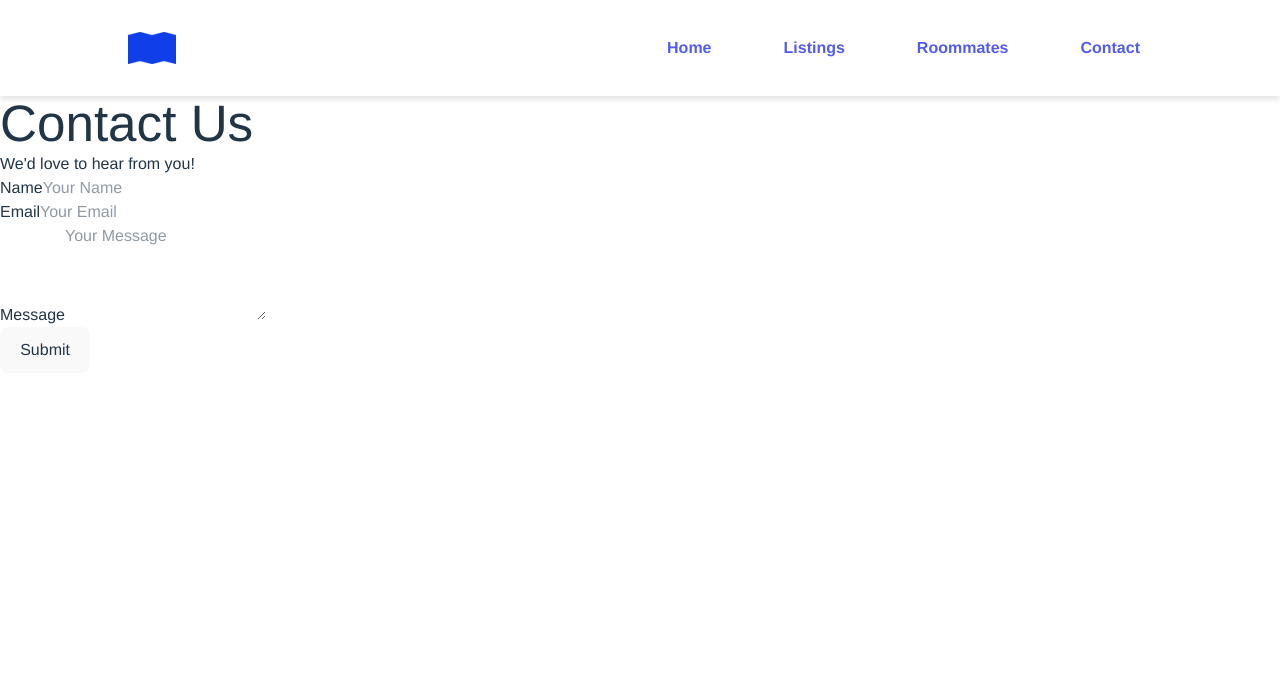
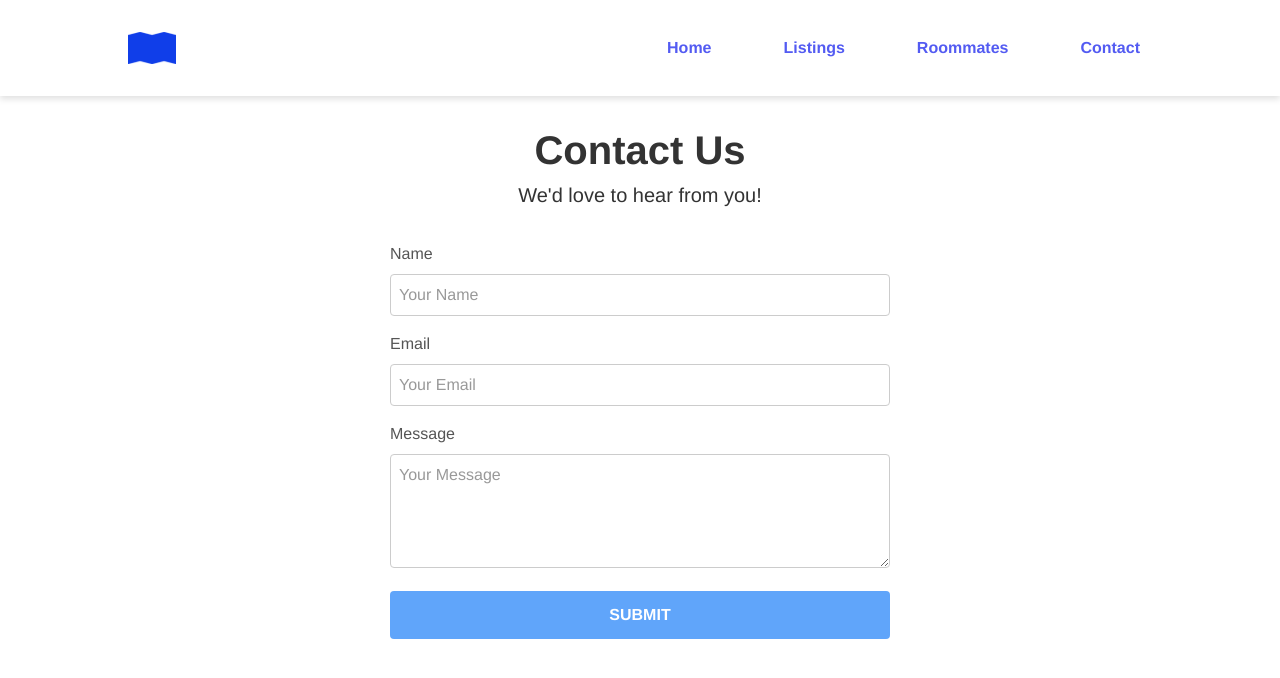
Before and after one commit to nathancmaniego/deerhacks-iv, a React (Vite) app in the folder frontend/my-react-app/: page /contact in a window 1280 px wide. Shown: the top 678 px of the page. Built offline with nearby package versions, Linux system fonts and the light colour scheme.

Commit message:
Update Contact.css

```diff
--- a/frontend/my-react-app/src/pages/Contact.css
+++ b/frontend/my-react-app/src/pages/Contact.css
@@ -1,138 +1,98 @@
-.roommate-filters-container {
+.contact-container {
     padding: 2rem;
-    width: 100%;
+    text-align: center;
     color: #333;
-    /* Full width background—no boxed container styling */
   }
 
-  .roommate-title {
-    text-align: center;
+  .contact-title {
     font-size: 2.5rem;
+    font-weight: bold;
+    margin-bottom: 0.5rem;
+  }
+
+  .contact-subtitle {
+    font-size: 1.25rem;
     margin-bottom: 2rem;
   }
 
-  .cursive-underline {
-    font-weight: 900;
-    text-decoration: underline;
+  .contact-form {
+    max-width: 500px;
+    margin: 0 auto;
+    text-align: left;
   }
 
-  .filters {
-    display: flex;
-    flex-wrap: wrap;
-    gap: 1.5rem;
-    justify-content: center;
-    margin-bottom: 2rem;
+  .form-group {
+    margin-bottom: 1rem;
   }
 
-  .filters label {
-    display: flex;
-    flex-direction: column;
-    font-size: 1rem;
+  .form-group label {
+    display: block;
+    margin-bottom: 0.5rem;
     color: #555;
   }
 
-  .filters select {
-    padding: 0.5rem 1rem;
-    margin-top: 0.5rem;
+  .form-group input,
+  .form-group textarea {
+    width: 100%;
+    padding: 0.5rem;
     border: 1px solid #ccc;
     border-radius: 4px;
     font-size: 1rem;
-    transition: border-color 0.2s ease;
   }
 
-  .filters select:focus {
-    border-color: #0077cc;
-    outline: none;
-  }
-
-  .button-container {
-    display: flex;
-    justify-content: center;
-    gap: 1rem;
-    margin-bottom: 2rem;
-  }
-
-  .match-button {
-    padding: 0.75rem 1.5rem;
-    background: linear-gradient(to right, #60A5FA, #3B82F6); /* Gradient from blue-400 to blue-700 */
+  .contact-button {
+    background-color: #60A5FA; /* blue-400 */
     color: #fff;
-    border: 1px solid transparent;
-    border-radius: 4px;
-    text-transform: uppercase;
-    font-weight: bold;
-    cursor: pointer;
-    transition: border-color 0.2s ease, background-color 0.2s ease;
-  }
-
-  .match-button:hover {
-    border-color: #fff; /* Outlined on hover */
-  }
-
-  .reset-button {
-    padding: 0.75rem 1.5rem;
-    background-color: #ccc;
-    color: #333;
+    padding: 0.75rem;
+    width: 100%;
     border: none;
     border-radius: 4px;
-    text-transform: uppercase;
-    font-weight: bold;
+    text-transform: uppercase; /* All caps */
+    font-weight: bold;        /* Bold text */
     cursor: pointer;
     transition: background-color 0.2s ease;
   }
 
-  .reset-button:hover {
-    background-color: #999;
+  .contact-button:hover {
+    background-color: #3B82F6; /* Slightly darker on hover */
   }
 
-  .match-results {
-    display: grid;
-    grid-template-columns: repeat(3, 1fr);
-    gap: 1rem;
-    padding: 0 1rem;
-    text-align: center;
+  /* Popup styles */
+  .popup-overlay {
+    position: fixed;
+    top: 0;
+    left: 0;
+    width: 100%;
+    height: 100%;
+    background-color: rgba(0,0,0,0.5);
+    display: flex;
+    justify-content: center;
+    align-items: center;
+    z-index: 1000;
   }
 
-  .match-results h3 {
-    grid-column: 1 / -1;
-    font-size: 2rem;
-    margin-bottom: 1rem;
+  .popup {
+    background: #fff;
+    padding: 2rem;
+    border-radius: 8px;
+    text-align: center;
+    max-width: 400px;
+    width: 90%;
+    box-shadow: 0 2px 8px rgba(0,0,0,0.3);
   }
 
-  .top-matches {
-    font-weight: 800;
-    font-size: 1.5rem !important;
-  }
-
-  .match-card {
-    background: #fff;
-    padding: 1.5rem;
-    border: 1px solid #ddd;
-    box-shadow: 0 2px 8px rgba(0, 0, 0, 0.1);
-    border-radius: 0; /* Square corners */
-    text-align: left;
-  }
-
-  .match-card h4 {
-    text-align: center;
-    font-weight: 900;
-    margin-bottom: 0.75rem;
-    font-size: 1.5rem;
+  .popup p {
+    font-size: 1.25rem;
+    margin-bottom: 1rem;
     color: #333;
   }
 
-  .match-card p {
-    margin-bottom: 0.5rem;
-    font-size: 1rem;
-    color: #666;
+  .popup-close {
+    background-color: #60A5FA; /* blue-400 */
+    color: #fff;
+    padding: 0.5rem 1rem;
+    border: none;
+    border-radius: 4px;
+    font-weight: bold;
+    cursor: pointer;
   }
-
-  .match-card p strong {
-    font-weight: bold;
-  }
-
-  .match-score {
-    font-weight: bold;
-    color: #0077cc;
-    margin-top: 1rem;
-    text-align: center;
-  }
```
